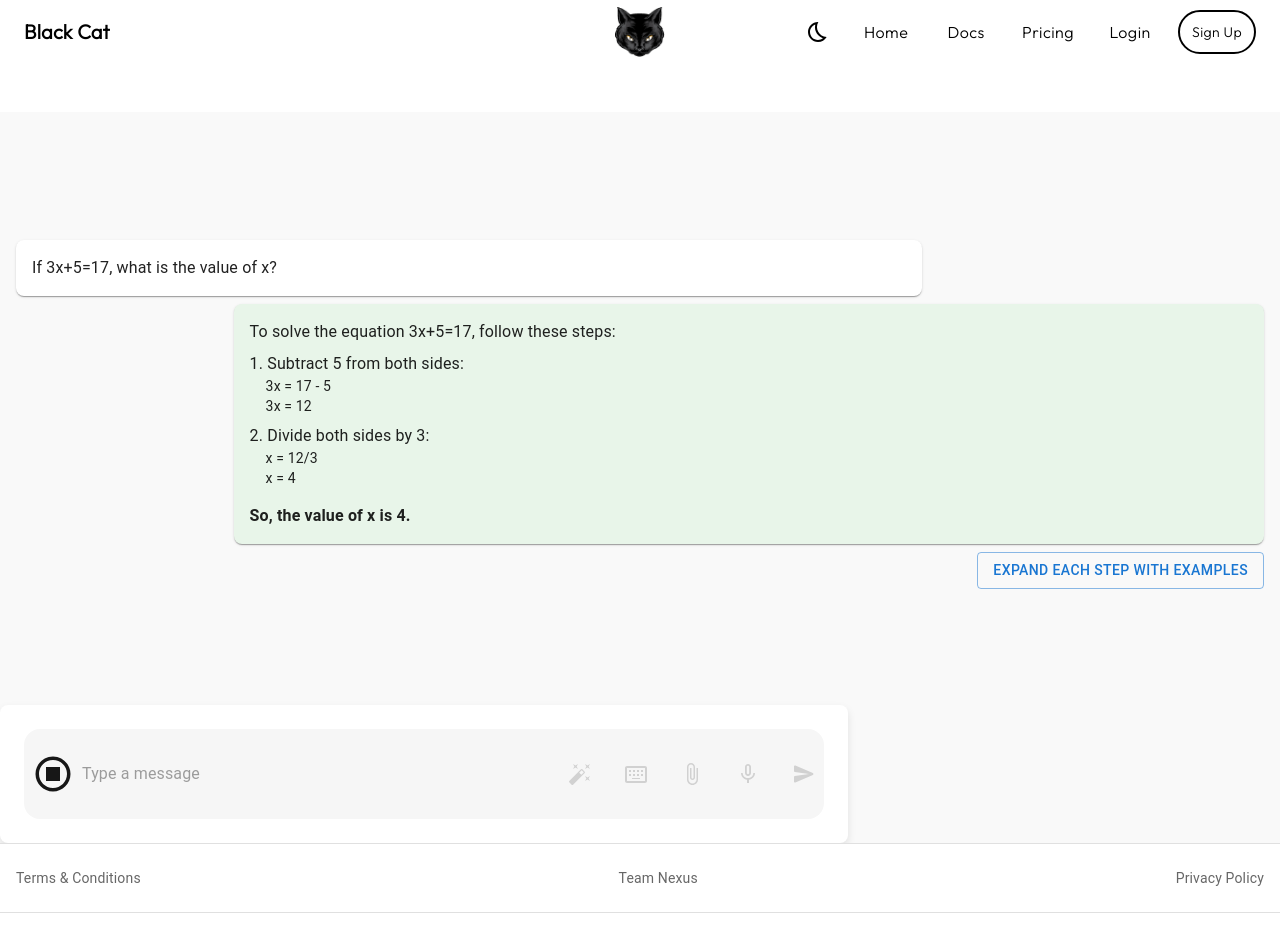
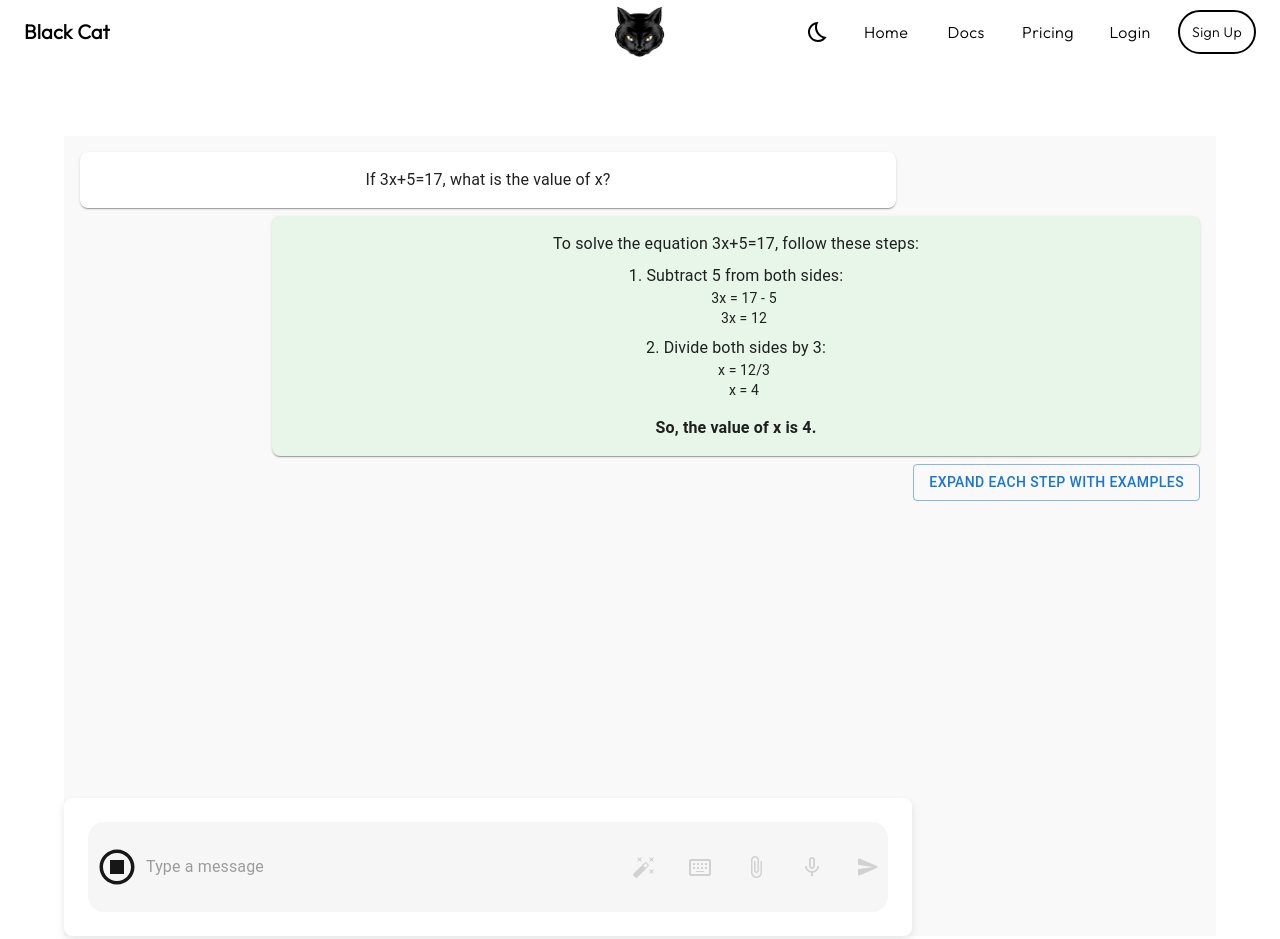
Before and after one commit to sithmiH/Black_Cat_AI_Chatbot, a React (Create React App) app in the folder frontend/: page /chat in a window 1280 px wide. Shown: the top 939 px of the page. Built offline with nearby package versions, Linux system fonts and the light colour scheme.

Commit message:
MainLayout container

```diff
--- a/frontend/src/components/layout/MainLayout.jsx
+++ b/frontend/src/components/layout/MainLayout.jsx
@@ -2,11 +2,14 @@ import React from "react";
 import { Outlet } from "react-router-dom";
 import Header from "../Header";
 import Footer from "../Footer";
+import { Container } from "@mui/material";
 
 const MainLayout = () => (
   <>
     <Header />
-    <Outlet />
+    <Container component="main" sx={{ flex: 1, py: 3, textAlign: "center" }}>
+      <Outlet />
+    </Container>
     <Footer />
   </>
 );
--- a/frontend/src/pages/ChatScreen.jsx
+++ b/frontend/src/pages/ChatScreen.jsx
@@ -11,7 +11,10 @@ import {
   Paper,
   Divider,
 } from "@mui/material";
-import { Menu as MenuIcon, Brightness4 as DarkModeIcon } from "@mui/icons-material";
+import {
+  Menu as MenuIcon,
+  Brightness4 as DarkModeIcon,
+} from "@mui/icons-material";
 import Header from "../components/Header";
 import Footer from "../components/Footer";
 import Prompt from "../components/Prompt";
@@ -26,9 +29,6 @@ const ChatScreen = () => {
         bgcolor: "#f9f9f9",
       }}
     >
-      {/* Header */}
-      < Header />
-
       {/* Main Content */}
       <Box
         sx={{
@@ -84,8 +84,7 @@ const ChatScreen = () => {
               2. Divide both sides by 3:
             </Typography>
             <Typography variant="body2" sx={{ ml: 2 }}>
-              x = 12/3 <br />
-              x = 4
+              x = 12/3 <br />x = 4
             </Typography>
             <Typography variant="body1" sx={{ mt: 2, fontWeight: "bold" }}>
               So, the value of x is 4.
@@ -107,13 +106,7 @@ const ChatScreen = () => {
       </Box>
 
       <Prompt />
-
-      <Footer />
-
-
-
-      </Box>
-
+    </Box>
   );
 };
 
--- a/frontend/src/pages/Home.jsx
+++ b/frontend/src/pages/Home.jsx
@@ -7,17 +7,12 @@ import {
   Grid,
   Paper,
   Container,
-  AppBar,
-  Toolbar,
   IconButton,
 } from "@mui/material";
-import BedtimeIcon from "@mui/icons-material/Bedtime";
 import AutoFixHighIcon from "@mui/icons-material/AutoFixHigh";
 import KeyboardAltOutlinedIcon from "@mui/icons-material/KeyboardAltOutlined";
 import AttachFileIcon from "@mui/icons-material/AttachFile";
 import MicNoneIcon from "@mui/icons-material/MicNone";
-import Header from "../components/Header";
-import Footer from "../components/Footer";
 
 export const Home = () => {
   const navigate = useNavigate();
```
